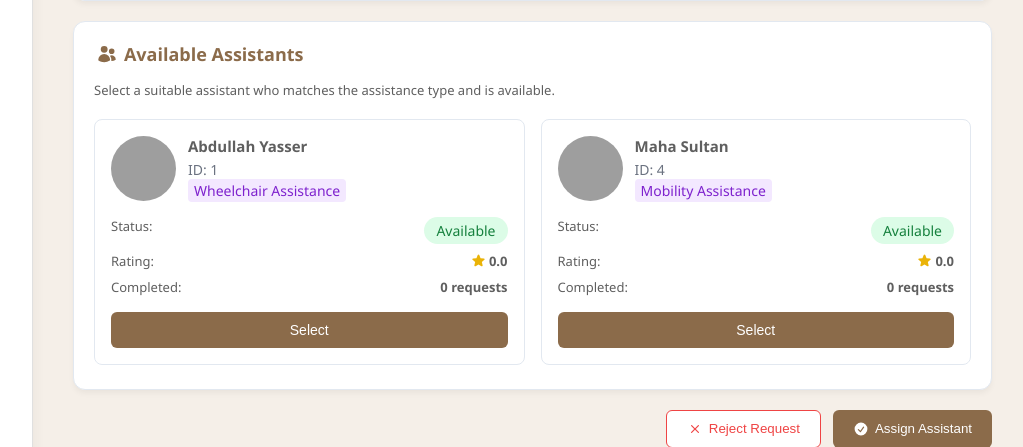
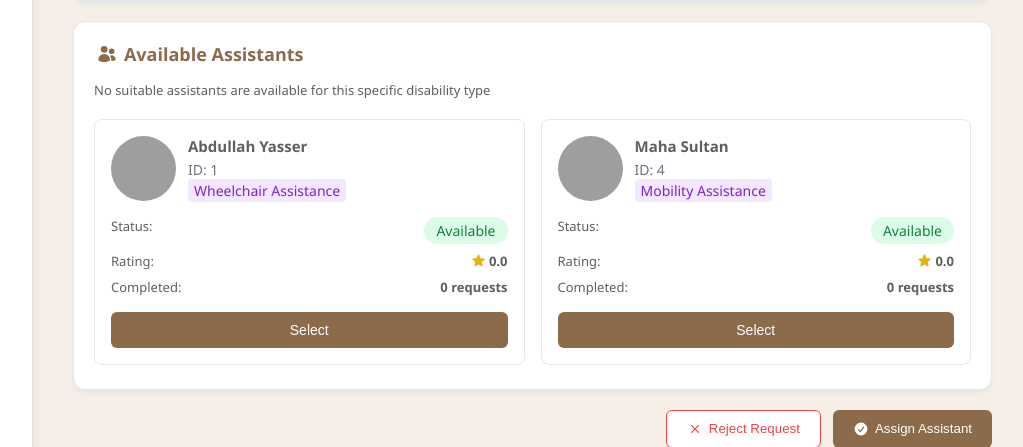
Before and after one commit to Deem-KSU/Yumnak-Softwere2, a PHP site: page /handeling.php?id=1 in a window 1280 px wide. Shown: the part 953-1400 px from the top of the page, without its empty margins (248-1271 px from the left). Run offline with PHP 8.4, Linux system fonts and the light colour scheme; a user stored in the database is signed in; data comes from the database, SQL or seed files in the repository; grey boxes are pictures that could not be loaded.

Commit message:
Update handeling.php

```diff
--- a/handeling.php
+++ b/handeling.php
@@ -313,7 +313,7 @@ $astResult = mysqli_query($conn, $astQuery);
                         </svg>
                         Available Assistants
                     </div>
-                    <p class="assistants-subtitle">Select a suitable assistant who matches the assistance type and is available.</p>
+                    <p class="assistants-subtitle">No suitable assistants are available for this specific disability type</p>
 
                     <div class="assistant-cards-wrapper">
                         <?php while ($ast = mysqli_fetch_assoc($astResult)):
```
